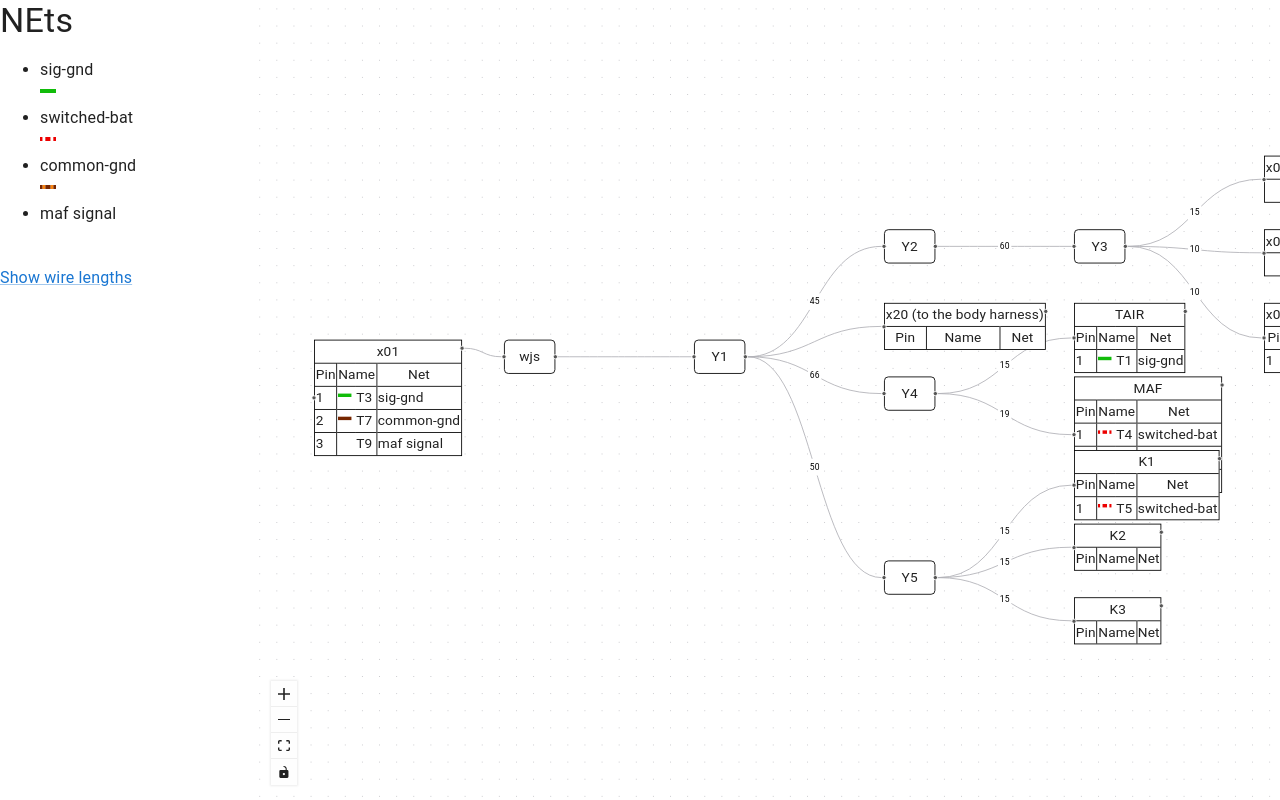
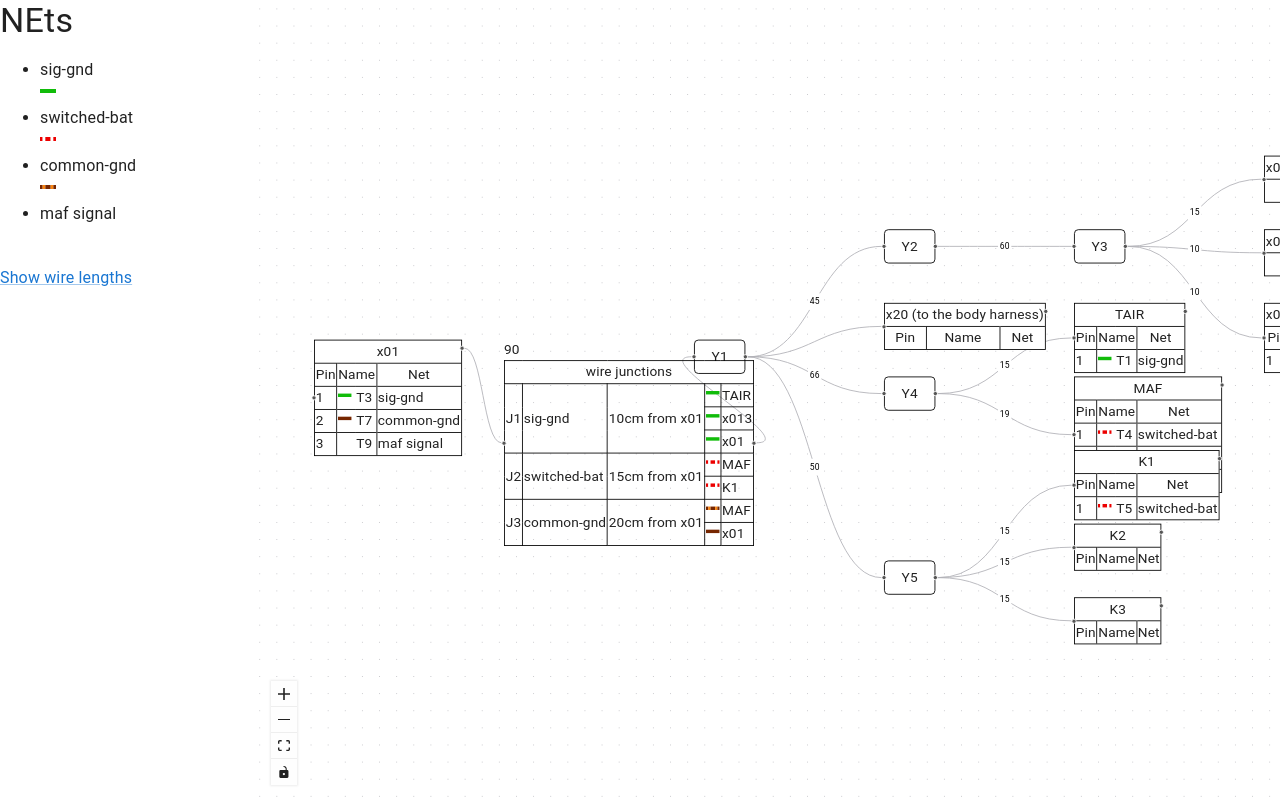
Before and after one commit to artemovskiy/wire-hareness-constructor, a React (Create React App) app: page / in a window 1280 px wide. Shown: the top 800 px of the page. Built offline with nearby package versions, Linux system fonts and the light colour scheme.

Commit message:
feat: display wire junctions table in wire junctions node

```diff
--- a/src/components/EditorWorkspace/index.tsx
+++ b/src/components/EditorWorkspace/index.tsx
@@ -29,10 +29,14 @@ import { NodePresenteation, TerminalDef } from '../../app/editor/types';
 import { applyNodesPosition, initNodePresentation } from './utils';
 import { Net } from '../../core/nets/net';
 import { ConnectorNode } from '../ConnectorNode';
+import { WireJunctionsNode } from '../WireJunctionsNode';
 import { Connector } from '../../core/harness/connector';
 import { Terminal } from '../../core/nets/terminal';
 import { ForkNode } from '../ForkNode';
 import { Fork } from '../../core/harness/fork';
+import { WireJoint } from '../../core/nets/wire-joint';
+import { WireNode } from '../../core/nets/wire-node';
+import { Wire } from '../../core/nets/wire';
 
 const design = getDesign();
 const harenessEdges = design.collectEdges();
@@ -56,6 +60,7 @@ const nodeTypes = {
     terminal: TerminalNode,
     connector: ConnectorNode,
     fork: ForkNode,
+    wireJunctions: WireJunctionsNode,
 };
 
 export function EditorWorkspace({ selectedNet, onPresentationChange, presentation, design }: EditorWorspaceProps) {
@@ -110,12 +115,29 @@ export function EditorWorkspace({ selectedNet, onPresentationChange, presentatio
                 }
             }
         });
-        edgesWithWjs.forEach(e => {
+        const allWireJoints = design.elementsCollection.all<WireJoint>(WireJoint);
+        edgesWithWjs.forEach((e: HarnessEdge) => {
+            const wireJunctionsOfEdge = allWireJoints.filter((i) => i.location.name === e.name);
+            console.log({ e, wireJunctionsOfEdge, allWireJoints });
             initialNodes.push({
                 id: `${(e.a as HarnessNode).name}-wjs-${(e.b as HarnessNode).name}`,
-                type: 'fork', // TODO: this is a DIRTy hack, need a separate component for wire junction
+                type: 'wireJunctions',
                 position: { x: 0, y: 0 },
-                data: { label: "wjs" },
+                data: {
+                    label: "wjs",
+                    length: e.length,
+                    data: wireJunctionsOfEdge.map(i => {
+                        return {
+                            name: i.name,
+                            net: i.net.name,
+                            position: i.position,
+                            positionReference: (e.a as HarnessNode).name,
+                            ends: i.edges.map(e => {
+                                return { nodeName: (e.anotherEndBy(i) as Terminal).attachment.name, color: (e as Wire).color }
+                            })
+                        }
+                    })
+                },
                 // TODO: fix it. WJ hareness nodea are never highlighted now
                 style: false ? { background: "none", boxShadow: "0 0 6px red" } as React.CSSProperties : { background: 'none', },
             })
@@ -165,16 +187,16 @@ export function EditorWorkspace({ selectedNet, onPresentationChange, presentatio
             });
             for (const c of positionChanges) {
                 const positionChange = c as NodePositionChange;
-                console.log({ positionChange});
-                if(!positionChange.position) {
+                console.log({ positionChange });
+                if (!positionChange.position) {
                     continue;
                 }
-                if(Number.isNaN(positionChange.position.x) || Number.isNaN(positionChange.position.x)) {
+                if (Number.isNaN(positionChange.position.x) || Number.isNaN(positionChange.position.x)) {
                     console.warn("got nan in position change", positionChange);
                     continue;
                 }
                 const index = presentation.findIndex(p => p.nodeId === positionChange.id);
-                if(index < 0) {
+                if (index < 0) {
                     throw new Error("index not found for id: " + positionChange.id);
                 }
                 const currentVal = presentation[index];
@@ -184,7 +206,7 @@ export function EditorWorkspace({ selectedNet, onPresentationChange, presentatio
                     position: positionChange.position,
                 }
                 onPresentationChange(newPres);
-           }
+            }
         },
         [presentation],
     );
--- /dev/null
+++ b/src/components/WireJunctionsNode/index.tsx
@@ -0,0 +1,89 @@
+import { Handle, NodeProps, Position } from '@xyflow/react'
+import React, { memo } from 'react';
+import Typography from "@mui/material/Typography";
+import { colors } from '@mui/material';
+import { WireColorIcon } from '../WireColorIcon';
+
+type CommonColuns = {
+  name: string
+  position: number;
+  positionReference: string;
+  endsQty: number;
+  net: string;
+}
+
+type WireJunctionsTableRow = {
+  common?: CommonColuns;
+  nodeName: string;
+  color: string;
+  key: string;
+}
+
+export const WireJunctionsNode = memo(({ isConnectable, data }: NodeProps): React.ReactElement => {
+  const wireJunctions = data.data as {
+    name: string
+    position: number;
+    positionReference: string;
+    net: string;
+    ends: { nodeName: string, color: string; }[];
+
+  }[];
+
+  const rows: WireJunctionsTableRow[] = wireJunctions.map((j) => {
+    const common = {
+      name: j.name,
+      net: j.net,
+      position: j.position,
+      positionReference: j.positionReference,
+      endsQty: j.ends.length,
+    }
+    return j.ends.map((e, i) => {
+      if (i == 0) {
+        return { common, nodeName: e.nodeName, color: e.color, key: j.name + e.nodeName}; // TODO use terinal name or pin position
+      }
+      return { nodeName: e.nodeName, color: e.color, key: j.name + e.nodeName}
+    })
+  }).flat();
+
+  return <>
+    <Handle
+      type="target"
+      position={Position.Left}
+      style={{ background: '#555' }}
+      onConnect={(params) => console.log('handle onConnect', params)}
+      isConnectable={isConnectable}
+    />
+    <div>
+      <div>
+        <Typography>{data.length as number}</Typography>
+      </div>
+      <div>
+        <table style={{ borderCollapse: 'collapse'}}>
+          <thead>
+            <tr>
+              <td style={{ border: "1px solid #000000", textAlign: 'center'}} colSpan={5}>wire junctions</td>
+            </tr>
+          </thead>
+          <tbody>
+            {rows.map(i => <tr key={i.key}>
+              {i.common && <>
+                <td style={{ border: "1px solid #000000"}}rowSpan={i.common.endsQty}>{i.common.name}</td>
+                <td style={{ border: "1px solid #000000"}}rowSpan={i.common.endsQty}>{i.common.net}</td>
+                <td style={{ border: "1px solid #000000"}} rowSpan={i.common.endsQty}>{i.common.position as number}cm from {i.common.positionReference}</td>
+              </>
+              }
+              <td style={{ border: "1px solid #000000"}}><WireColorIcon colorText={i.color}/></td>
+              <td style={{ border: "1px solid #000000"}}>{i.nodeName}</td>
+            </tr>)}
+          </tbody>
+        </table>
+      </div>
+    </div>
+    <Handle
+      type="source"
+      position={Position.Right}
+      style={{ background: '#555' }}
+      isConnectable={isConnectable}
+    />
+  </>
+});
--- a/src/core/nets/wire-joint.ts
+++ b/src/core/nets/wire-joint.ts
@@ -1,4 +1,5 @@
 import { HarnessEdge } from "../harness/harness-edge";
+import { Net } from "./net";
 import { Wire } from "./wire";
 import { WireNode } from "./wire-node";
 
@@ -7,9 +8,11 @@ export class WireJoint extends WireNode {
 
     position: number;
 
-    constructor(name: string, location: HarnessEdge, position: number) {
+    net: Net;
+    constructor(name: string, location: HarnessEdge, position: number, net: Net) {
         super(name);
         this.location = location;
         this.position = position;
+        this.net = net;
     }
 }
--- a/src/design/element-factory.ts
+++ b/src/design/element-factory.ts
@@ -32,6 +32,7 @@ export interface TerminalParams extends BaseElementParam {
 export interface WireJunctionParams extends BaseElementParam {
     location: HarnessEdge;
     position: number;
+    net: Net;
 }
 
 export interface WireParams extends BaseElementParam {
@@ -88,7 +89,7 @@ export class ElementFactory {
 
     createWireJunction(params: WireJunctionParams): WireJoint {
         const name = params.name ?? this.nameAssginer.createNameFor(WireJoint);
-        const el = new WireJoint(name, params.location, params.position);
+        const el = new WireJoint(name, params.location, params.position, params.net);
         this.elementsCollection.put(WireJoint, el);
         return el;
     }
--- a/src/design/index.ts
+++ b/src/design/index.ts
@@ -60,7 +60,7 @@ export const getDesign = (): Design => {
     const sigGndTAIR = d.elementsFactory.createTerminal({ attachment: xTAIR, net: sigGround });
     const sigGndTWAT = d.elementsFactory.createTerminal({ attachment: x013, net: sigGround });
     const sigGndECU = d.elementsFactory.createTerminal({ attachment: x01, net: sigGround });
-    const wjsiggnd1 = d.elementsFactory.createWireJunction({ location: e1, position: 10 });
+    const wjsiggnd1 = d.elementsFactory.createWireJunction({ location: e1, position: 10, net: sigGround });
 
 
     const sigGndTAIRWire = d.elementsFactory.createWire({ color: 'green', from: wjsiggnd1, to: sigGndTAIR, net: sigGround })
@@ -72,7 +72,7 @@ export const getDesign = (): Design => {
 
     const mafPwr = d.elementsFactory.createTerminal({ attachment: xMAF, net: switchedBat });
     const switchedBatteryRelay = d.elementsFactory.createTerminal({ attachment: xR1, net: switchedBat });
-    const wjSwitchedBattery1 = d.elementsFactory.createWireJunction({ location: e1, position: 15 });
+    const wjSwitchedBattery1 = d.elementsFactory.createWireJunction({ location: e1, position: 15, net: switchedBat });
 
     d.elementsFactory.createWire({ color: 'red/wht', from: wjSwitchedBattery1, to: mafPwr, net: switchedBat })
     d.elementsFactory.createWire({ color: 'red/wht', from: wjSwitchedBattery1, to: switchedBatteryRelay, net: switchedBat })
@@ -81,7 +81,7 @@ export const getDesign = (): Design => {
 
     const mafGnd = d.elementsFactory.createTerminal({ attachment: xMAF, net: commonGnd })
     const ecuCGND1 = d.elementsFactory.createTerminal({ attachment: x01, net: commonGnd })
-    const wjCommongGnd1 = d.elementsFactory.createWireJunction({ location: e1, position: 20 });
+    const wjCommongGnd1 = d.elementsFactory.createWireJunction({ location: e1, position: 20, net: commonGnd });
 
     const mafSignal = d.elementsFactory.createNet({ name: 'maf signal' });
     const sigMafMaf = d.elementsFactory.createTerminal({ attachment: xMAF, net: mafSignal });
```
